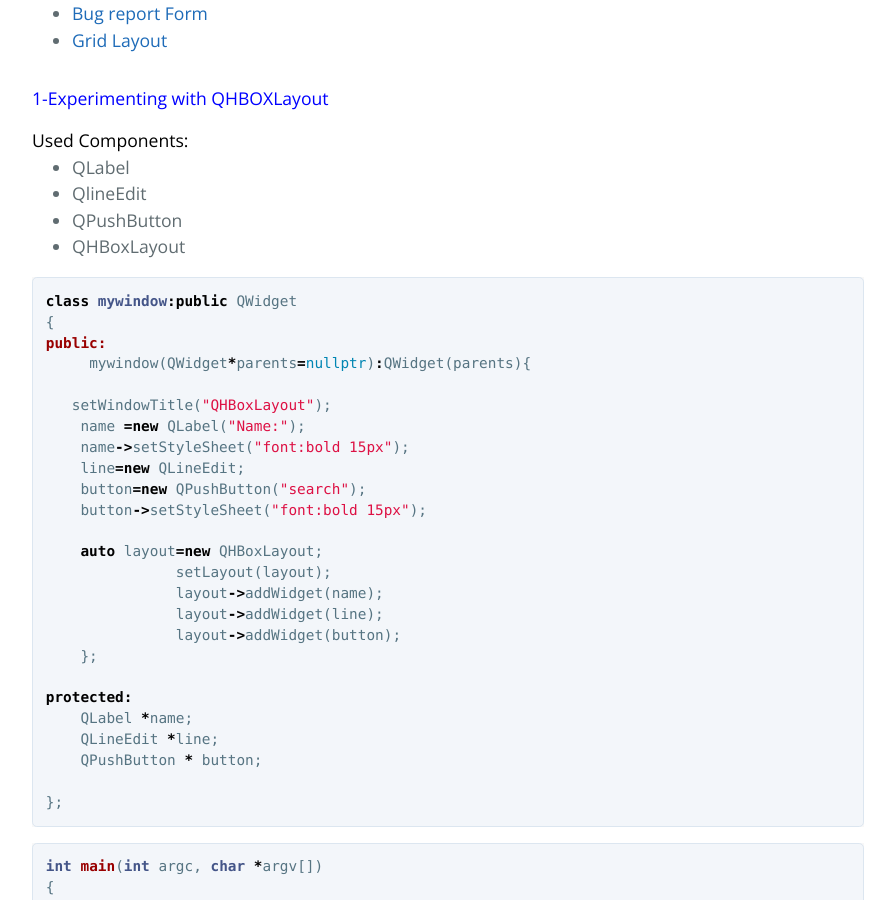
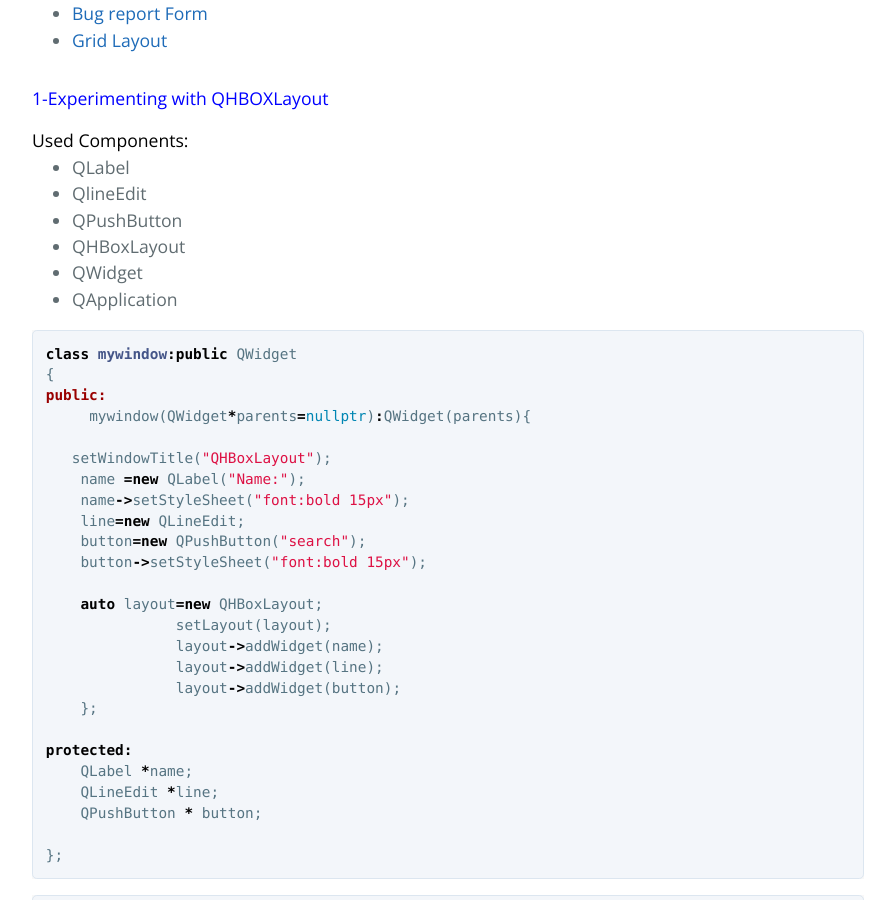
Before and after one commit to ASHellos/C-GUI-Programming-with-QT-PJ2, a Jekyll site: the page built from index.md, in a window 1280 px wide and 900 px high, scrolled down 1417 px. Shown: the whole window, without its empty margins (192-1087 px from the left). Built offline with Jekyll 4.4.1, drawn with Linux system fonts in a browser that asks for light colours; our own code applies the rules of GitHub Pages for plain Markdown files; some of the changed text lies outside the part shown.

Commit message:
Update index.md

```diff
--- a/index.md
+++ b/index.md
@@ -30,6 +30,8 @@ _Qt includes a set of layout management classes that are used to describe how wi
 <li> QlineEdit</li>
 <li> QPushButton</li>
 <li> QHBoxLayout</li>
+<li> QWidget</li>
+<li> QApplication</li>
 </ul>
 </details>
 
@@ -88,7 +90,10 @@ int main(int argc, char *argv[])
 <li> QChechBox</li>
 <li> QVBoxLayout</li>
 <li> QHBoxLayout</li>
+<li> QWidget</li>
+<li> QApplication</li>
 <li> Stretch</li>
+
 </ul>
 </details>
 
@@ -181,6 +186,8 @@ Like,QFormlayout :This sets children widgets in a two-column form with labels in
 <li> QFormLayout</li>
 <li> QGroupBox</li>
 <li> QComboBox</li>
+<li> QWidget</li>
+<li> QApplication</li>
 </ul>
 </details>
 
@@ -319,6 +326,8 @@ int main(int argc, char *argv[])
 <li> QLCDNumber</li>
 <li> QVBoxLayout</li>
 <li> QGridLayout</li>
+<li> QWidget</li>
+<li> QApplication</li>
 
 </ul>
 </details>
```
